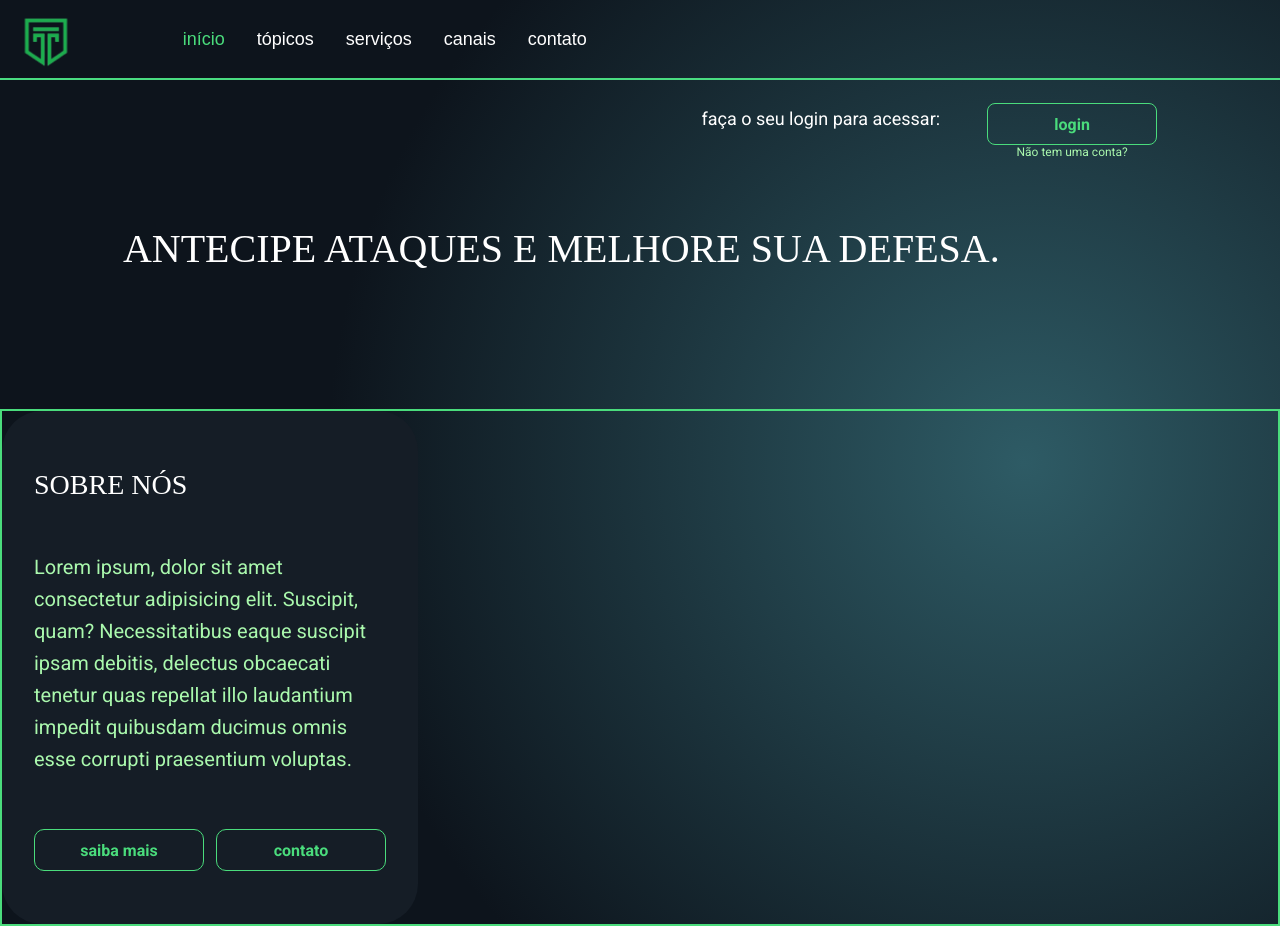
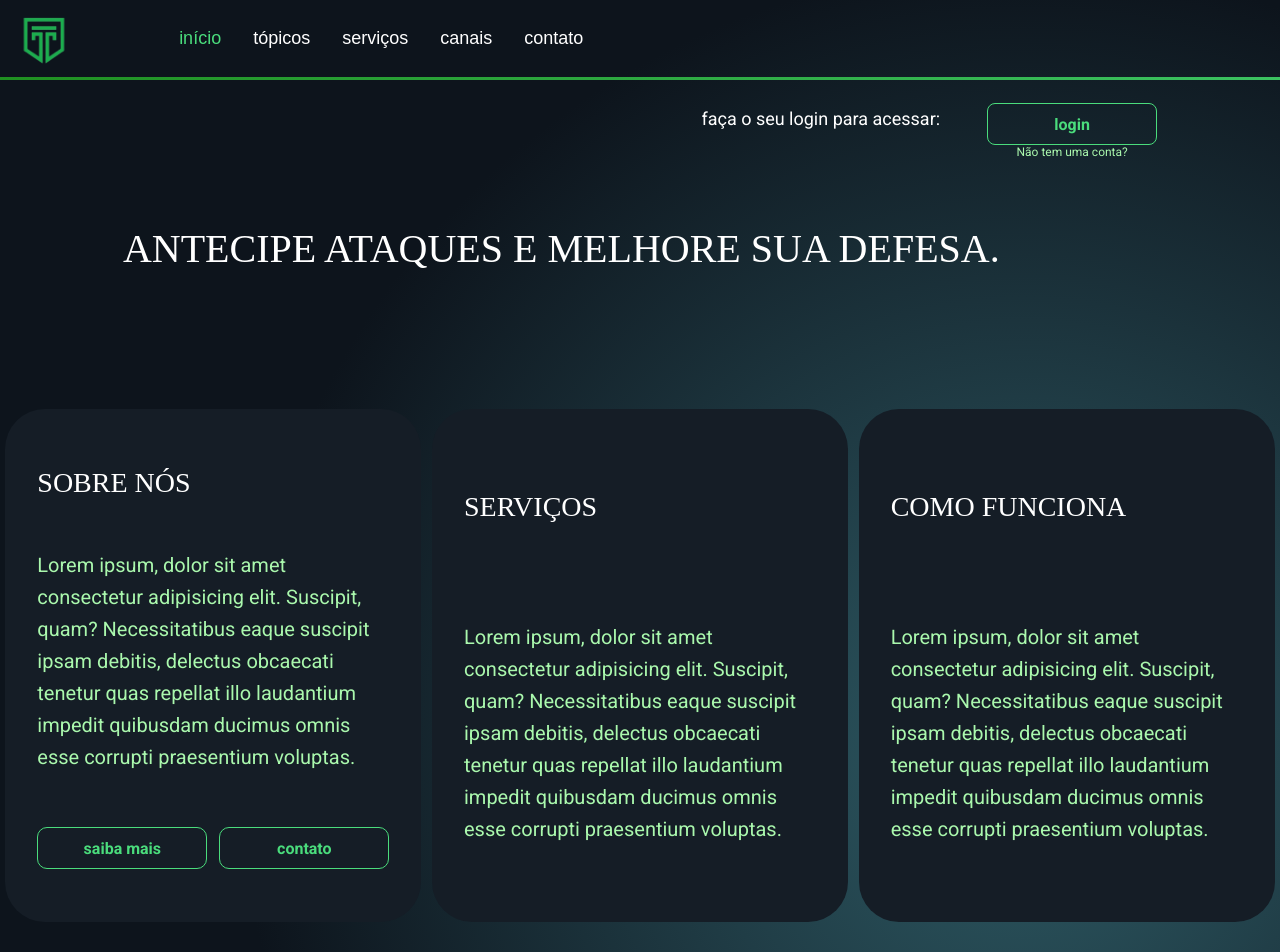
Before and after one commit to TechGuard-Solutions/site-institucional, a website: page index.html in a window 1280 px wide. Shown: the top 952 px of the page. Before the commit the page ends 926 px from the top, so only its background shows below. Drawn offline with Linux system fonts and the light colour scheme; a web font is replaced by a local one.

Commit message:
Pagina principal quase finalizada

```diff
--- a/index.html
+++ b/index.html
@@ -6,6 +6,7 @@
     <meta name="viewport" content="width=device-width, initial-scale=1.0">
     <title>TechGuard Solutions</title>
     <link rel="stylesheet" href="style.css">
+    <link rel="icon" href="Logo - TechGuard 1.png">
 </head>
 
 <body>
@@ -32,15 +33,46 @@
     <p class="antecipe-ataques">ANTECIPE ATAQUES E MELHORE SUA DEFESA.</p>
 
     <div class="cards">
-        <div class="card-sobre">
-            <p class="sobre-titulo">SOBRE NÓS</p>
-            <p class="sobre-paragrafo">Lorem ipsum, dolor sit amet consectetur adipisicing elit. Suscipit, quam? Necessitatibus eaque suscipit
-                ipsam debitis, delectus obcaecati tenetur quas repellat illo laudantium impedit quibusdam ducimus omnis
-                esse corrupti praesentium voluptas.</p>
-            <div class="botoes">
-                <button class="botoes-sobre">saiba mais</button>
-                <button class="botoes-sobre">contato</button>
+        <div class="fileira1-card">
+            <div class="cards-1F">
+                <p class="titulo-1F">SOBRE NÓS</p>
+                <p class="paragrafo-1F">Lorem ipsum, dolor sit amet consectetur adipisicing elit. Suscipit, quam?
+                    Necessitatibus eaque suscipit
+                    ipsam debitis, delectus obcaecati tenetur quas repellat illo laudantium impedit quibusdam ducimus
+                    omnis
+                    esse corrupti praesentium voluptas.</p>
+                <div class="botoes">
+                    <button class="botoes-1F">saiba mais</button>
+                    <button class="botoes-1F">contato</button>
+                </div>
             </div>
+            <div class="cards-1F">
+                <p class="titulo-1F">SERVIÇOS</p>
+                <p class="paragrafo-1F">Lorem ipsum, dolor sit amet consectetur adipisicing elit. Suscipit, quam?
+                    Necessitatibus eaque suscipit
+                    ipsam debitis, delectus obcaecati tenetur quas repellat illo laudantium impedit quibusdam ducimus
+                    omnis
+                    esse corrupti praesentium voluptas.</p>
+            </div>
+            <div class="cards-1F">
+                <p class="titulo-1F">COMO FUNCIONA</p>
+                <p class="paragrafo-1F">Lorem ipsum, dolor sit amet consectetur adipisicing elit. Suscipit, quam?
+                    Necessitatibus eaque suscipit
+                    ipsam debitis, delectus obcaecati tenetur quas repellat illo laudantium impedit quibusdam ducimus
+                    omnis
+                    esse corrupti praesentium voluptas.</p>
+            </div>
+        </div>
+        <div class="fileira2-card">
+            <div class="cards-2F">
+                <p class="titulo-2F">COMO FUNCIONA</p>
+                <p class="paragrafo-2F">Lorem ipsum, dolor sit amet consectetur adipisicing elit. Suscipit, quam?
+                    Necessitatibus eaque suscipit
+                    ipsam debitis, delectus obcaecati tenetur quas repellat illo laudantium impedit quibusdam ducimus
+                    omnis
+                    esse corrupti praesentium voluptas.</p>
+            </div>
+            <!-- <img src="Group 51083.png" alt=""> -->
         </div>
     </div>
 </body>
--- a/style.css
+++ b/style.css
@@ -14,10 +14,36 @@ body {
 .navbar {
     width: 100%;
     height: 80px;
-    border-bottom: #4ADC81 2px solid;
+    /* border-bottom: #4ADC81 2px solid; */
     display: flex;
     flex-direction: row;
     gap: 91px;
+    position: relative;
+    padding-bottom: 5px;
+}
+
+.navbar::after {
+    content: '';
+    position: absolute;
+    left: 0;
+    bottom: 0;
+    width: 100%;
+    height: 3px;
+    background: linear-gradient(to right, #117701, #4ADC81);
+    background-size: 200% 100%;
+    animation: color-change 4s linear infinite;
+}
+
+@keyframes color-change {
+    0% {
+        background-position: 0% 50%;
+    }
+    50% {
+        background-position: 100% 50%;
+    }
+    100% {
+        background-position: -100% 50%;
+    }
 }
 
 .navbar-textos {
@@ -100,12 +126,33 @@ body {
 .cards {
     display: flex;
     flex-direction: column;
+    justify-content: space-around;
     margin-top: 17vh;
-    border: #4ADC7C 2px solid;
     color: #FFF;
+    gap: 70px;
+    align-items: center;
 }
 
-.cards .card-sobre {
+.fileira1-card {
+    display: flex;
+    justify-content: space-around;
+    width: 100%;
+}
+
+.fileira2-card {
+    display: flex;
+    justify-content: start;
+    width: 95%;
+}
+
+/*
+.fileira2-card img{
+    width: 30%;
+    height: 30%;
+} */
+
+.cards .cards-1F,
+.cards-2F {
     height: 513px;
     width: 416px;
     background-color: #151D26;
@@ -119,7 +166,15 @@ body {
     justify-content: space-around;
 }
 
-.sobre-titulo {
+.cards-1F:hover,
+.cards-2F:hover {
+    border: #fff 2px solid;
+    transform: scale(1.05);
+    transition: all 0.5s;
+}
+
+.titulo-1F,
+.titulo-2F {
     font-family: 'Goldman';
     font-weight: 400;
     font-size: 28px;
@@ -127,7 +182,8 @@ body {
     color: #fff;
 }
 
-.sobre-paragrafo {
+.paragrafo-1F,
+.paragrafo-2F {
     font-family: 'Roboto';
     font-weight: 400;
     font-size: 20px;
@@ -140,7 +196,7 @@ body {
     justify-content: space-between;
 }
 
-.botoes-sobre {
+.botoes-1F {
     height: 42px;
     width: 100%;
     max-width: 170px;
@@ -154,7 +210,7 @@ body {
     border-radius: 10px;
 }
 
-.botoes-sobre:hover {
+.botoes-1F:hover {
     background-color: #4ADC7C;
     color: #FFF;
     cursor: pointer;
```
Also changed, not shown: package.json (added, +11 -0 lines), Group 51083.png (added), 1 other file.
